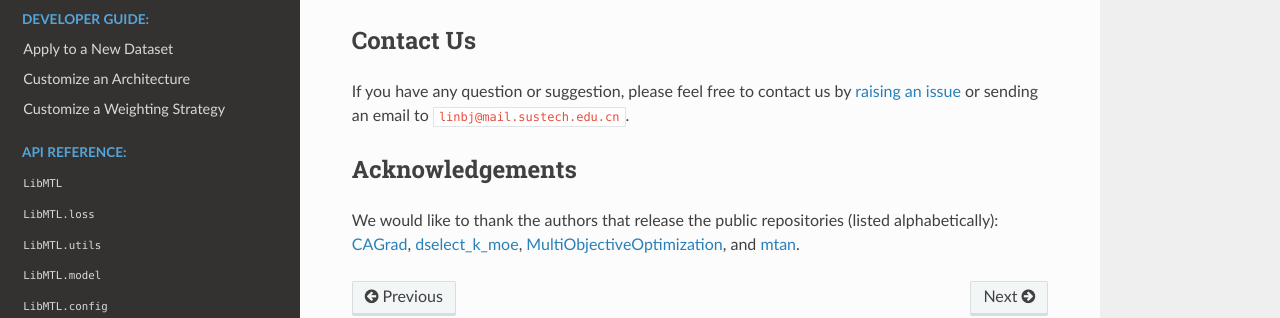
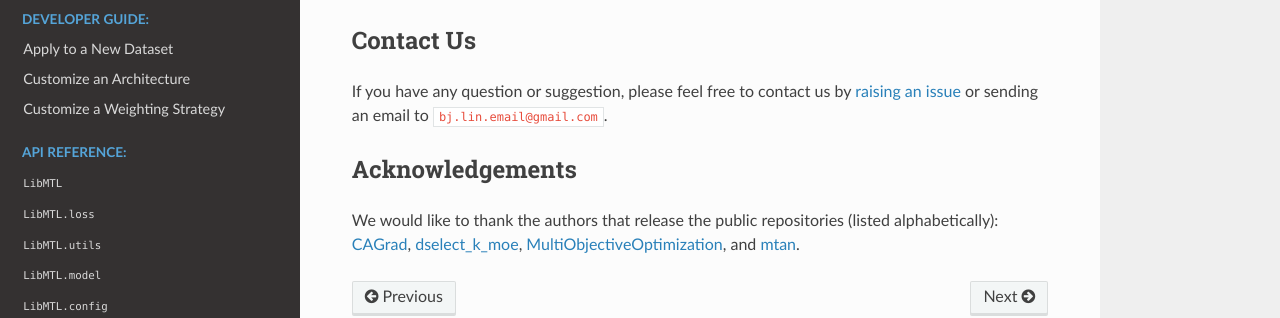
Before and after one commit to median-research-group/LibMTL, a Sphinx documentation site: the page built from docs/docs/getting_started/introduction.md, in a window 1280 px wide and 900 px high, scrolled down 1692 px. Shown: the part 454-772 px from the top of the window. Built offline with Sphinx 7.4.7 and the Read the Docs theme 2.0.0, drawn with Linux system fonts in a browser that asks for light colours.

Commit message:
Update introduction.md

```diff
--- a/docs/docs/getting_started/introduction.md
+++ b/docs/docs/getting_started/introduction.md
@@ -64,7 +64,7 @@
 
 ### Contact Us
 
-If you have any question or suggestion, please feel free to contact us by [raising an issue](https://github.com/median-research-group/LibMTL/issues) or sending an email to ``linbj@mail.sustech.edu.cn``.
+If you have any question or suggestion, please feel free to contact us by [raising an issue](https://github.com/median-research-group/LibMTL/issues) or sending an email to ``bj.lin.email@gmail.com``.
 
 ### Acknowledgements
 
```
